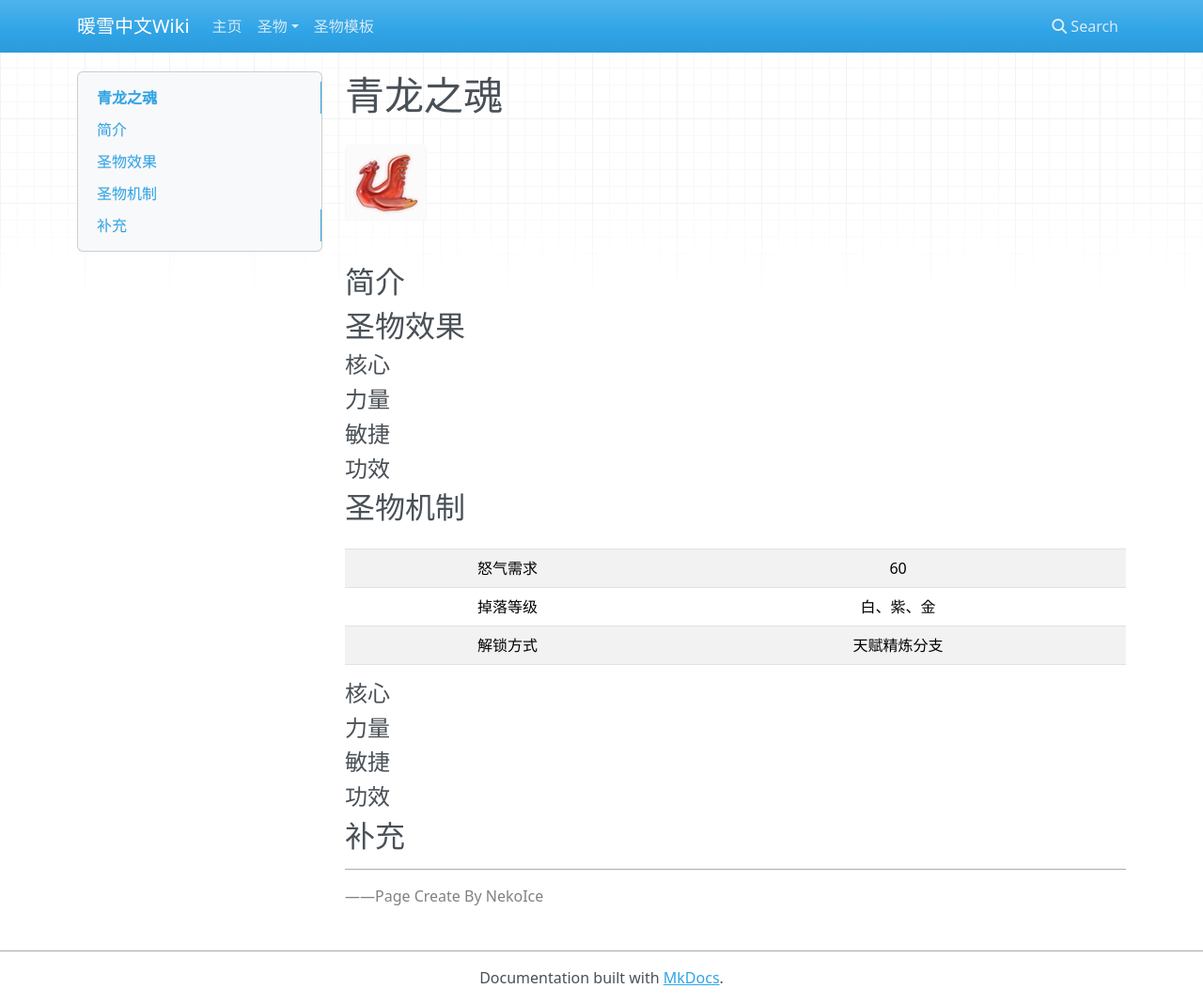
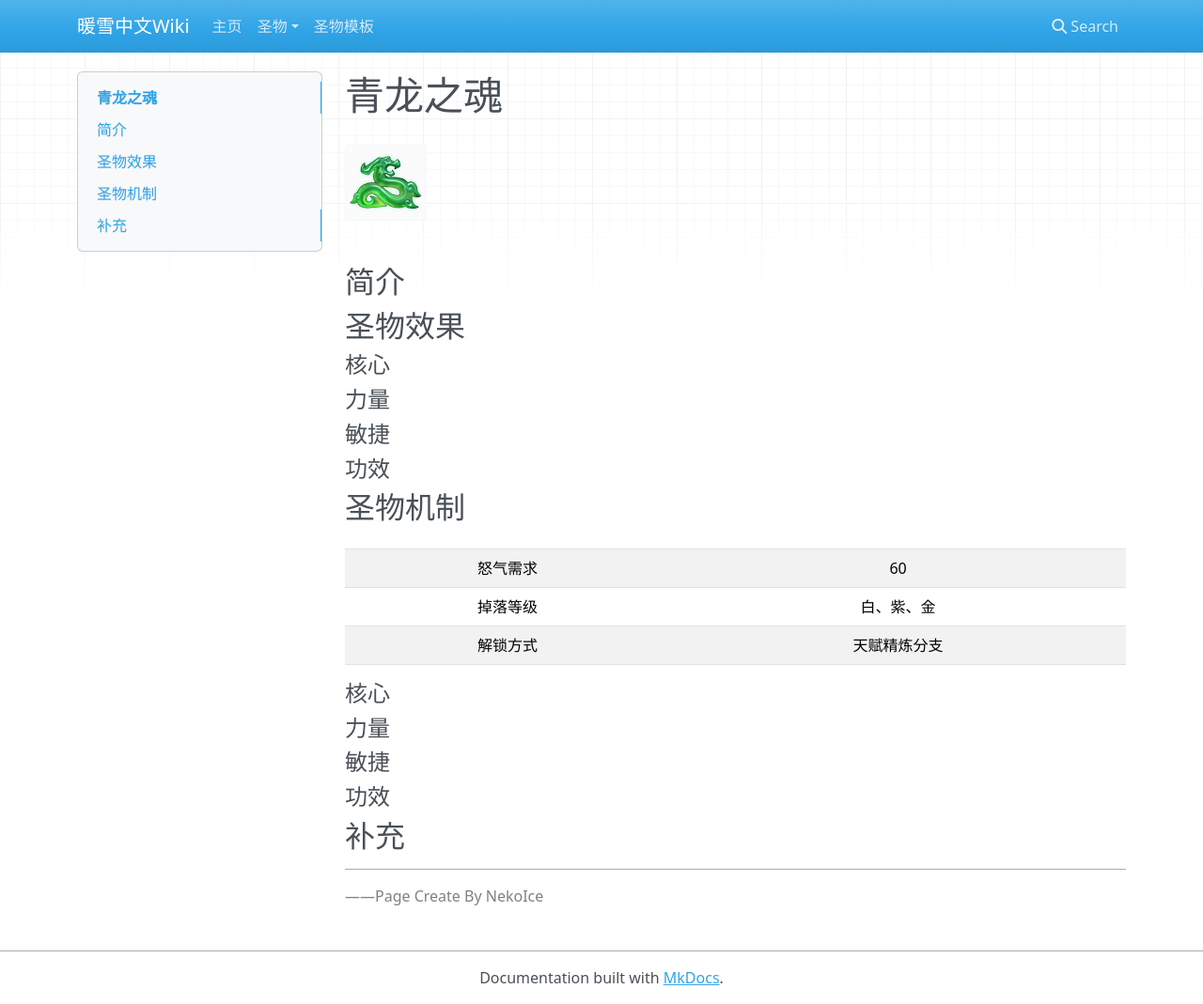
Before and after one commit to NekoIceLee/WarmSnow-Wiki, an MkDocs documentation site: the page built from docs/Potions/Potion_QingLongZhiHun .md, in a window 1280 px wide and 1069 px high. Shown: the whole window at 94% size. Built offline with MkDocs 1.6.1, drawn with Linux system fonts in a browser that asks for light colours; nearby versions of some CDN libraries; old or Windows-style settings are respelled for this version of MkDocs.

Commit message:
修改青龙之魂圣物图片

```diff
--- a/docs/Potions/Potion_QingLongZhiHun .md
+++ b/docs/Potions/Potion_QingLongZhiHun .md
@@ -1,5 +1,5 @@
 # 青龙之魂
-![青龙之魂](../Img/Texture2D_Potion/朱雀之魂.png)
+![青龙之魂](../Img/Texture2D_Potion/青龙之魂.png)
 ## 简介
 ## 圣物效果
 #### **核心**
```
